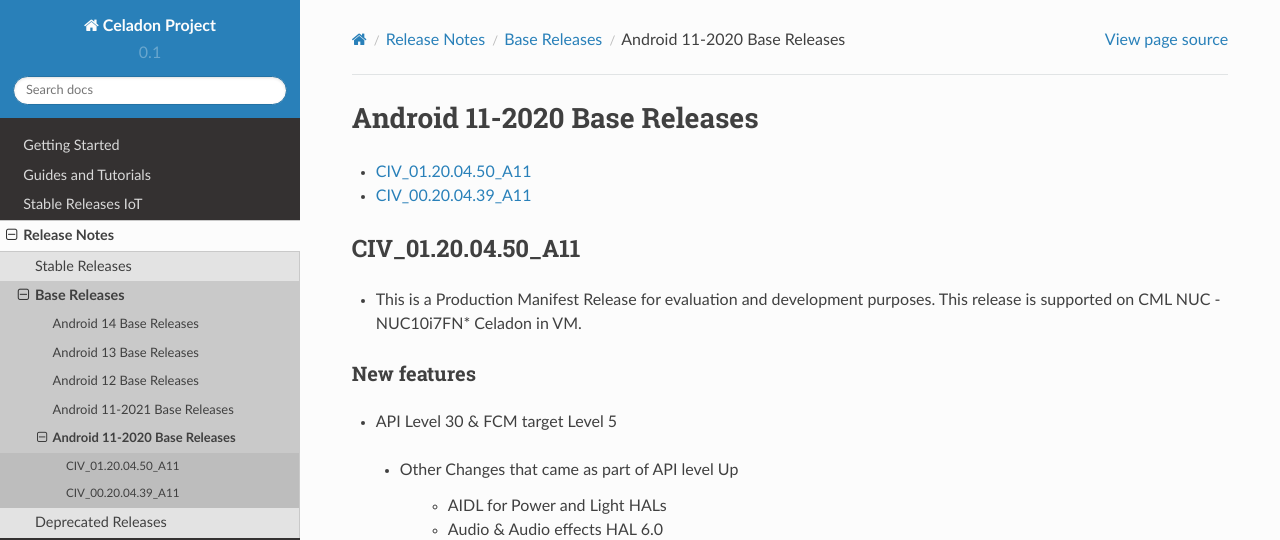
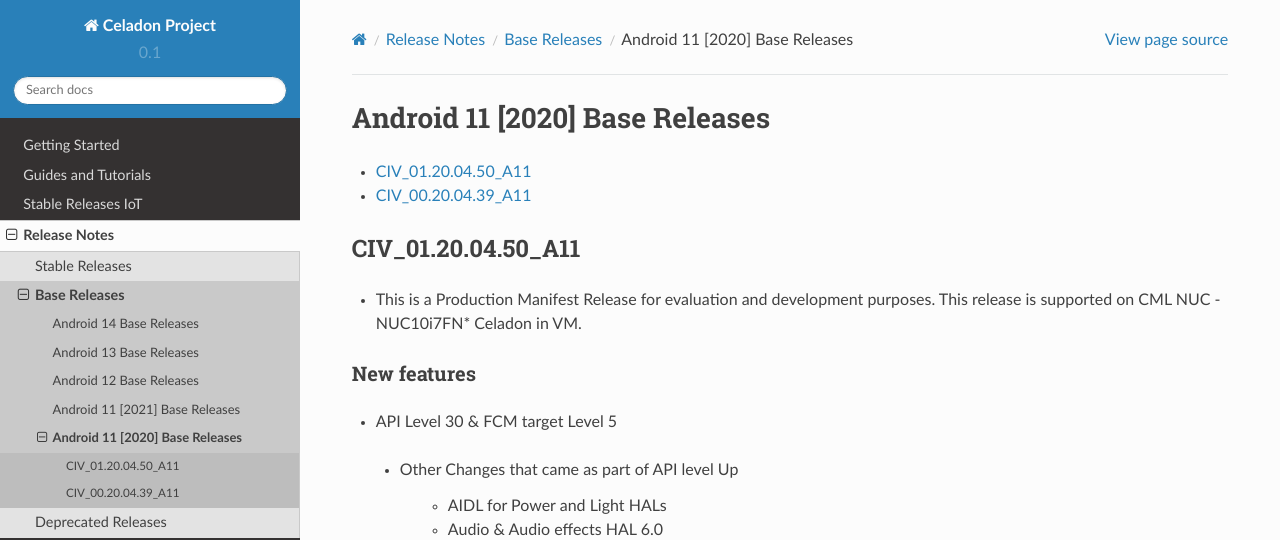
Before and after one commit to projectceladon/celadon-documentation, a Sphinx documentation site: the page built from source/release-notes/base-releases-A11_2020.rst, in a window 1280 px wide and 900 px high. Shown: the top 540 px of the window. Built offline with Sphinx 7.4.7 and the Read the Docs theme 2.0.0, drawn with Linux system fonts in a browser that asks for light colours; pages that are not in the unit, such as notebooks, are missing from menus.

```diff
--- a/source/release-notes/base-releases-A11_2020.rst
+++ b/source/release-notes/base-releases-A11_2020.rst
@@ -1,7 +1,7 @@
 .. _base-releases-A11_2020:
 
-Android 11-2020 Base Releases
-#############################
+Android 11 [2020] Base Releases
+###############################
 
 .. contents::
    :local:
--- a/source/release-notes/base-releases-A11_2021.rst
+++ b/source/release-notes/base-releases-A11_2021.rst
@@ -1,6 +1,6 @@
 .. _base-releases-A11_2021:
 
-Android 11-2021 Base Releases
+Android 11 [2021] Base Releases
 #############################
 
 .. contents::
```
